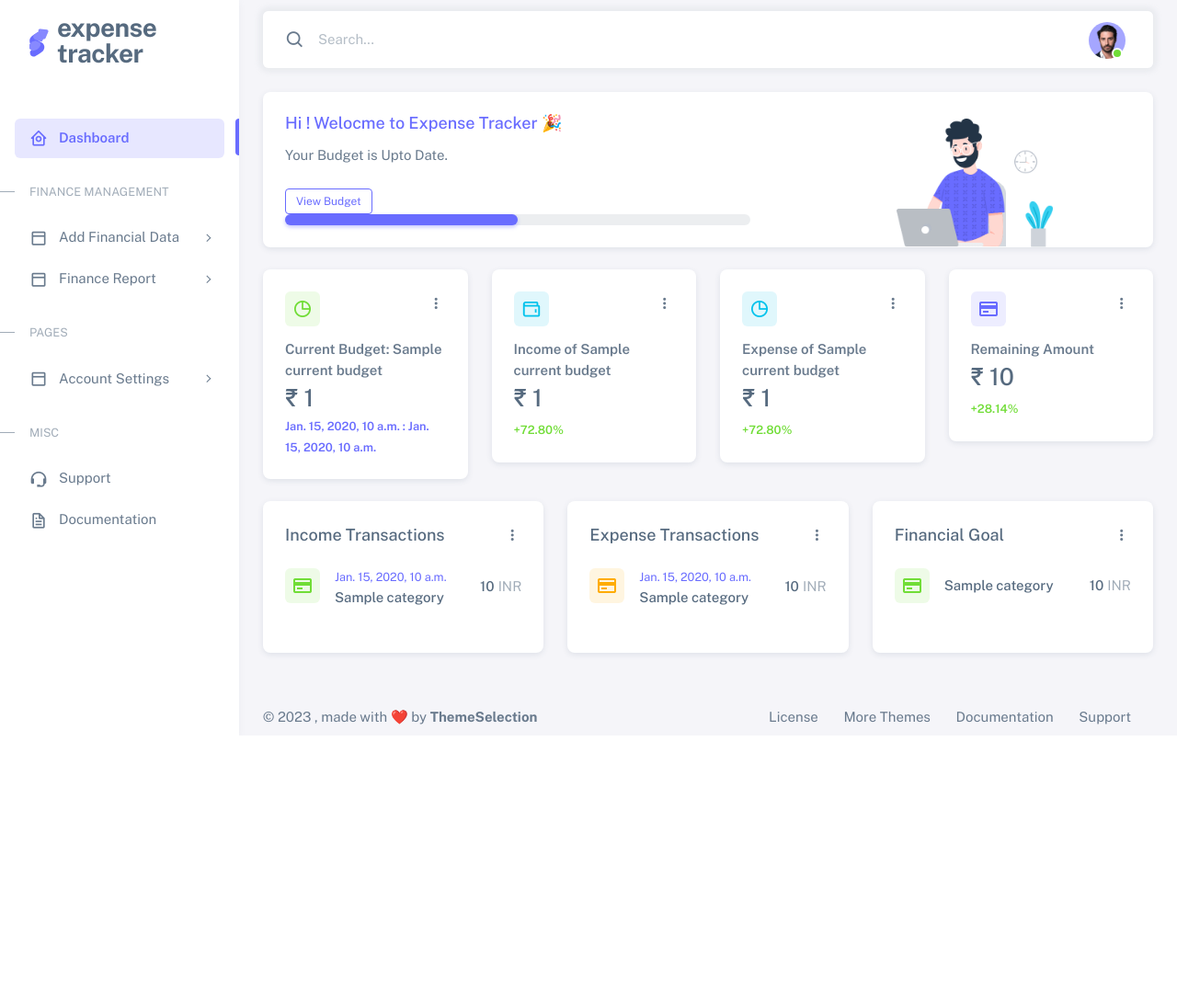
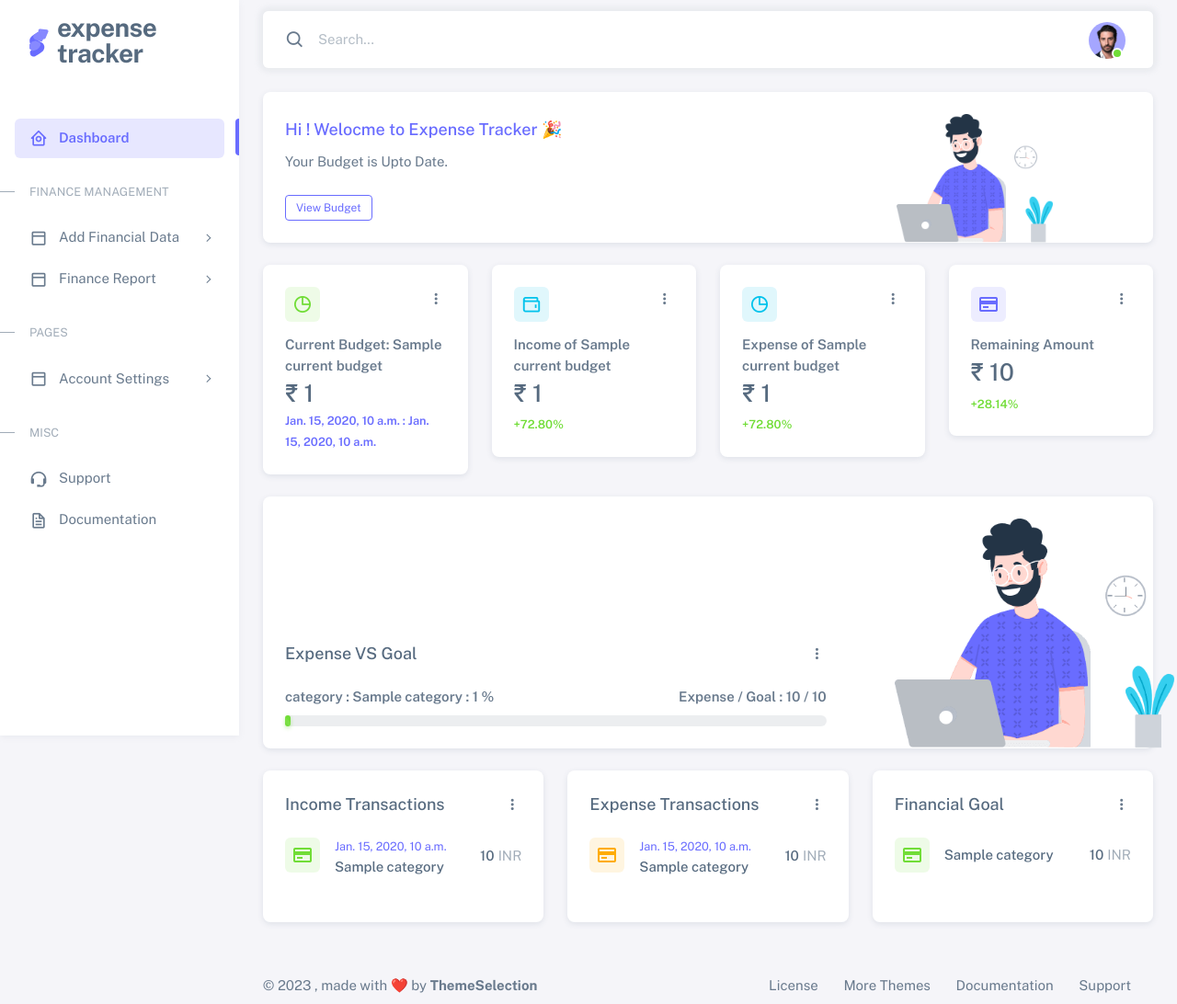
Before and after one commit to AppzDjangoDev/expense_tracker, a Django app: template templates/user/dashboard.html in a window 1280 px wide. Shown: the whole page at 92% size. Before the commit the page ends 800 px from the top, so only its background shows below. Run offline with Django 4.2, Linux system fonts and the light colour scheme; the template is opened without the code that fills it: most values are stand-ins (such as "Sample title", 1, 10 or a date in 2020); some libraries are stand-ins or nearby versions.

Commit message:
alert like progress bar

```diff
--- a/templates/landing/landing_page.html
+++ b/templates/landing/landing_page.html
@@ -85,9 +85,9 @@
         </div>
 
         <nav class="navbar navbar-expand-lg navbar-light py-lg-0 px-lg-5 wow fadeIn" data-wow-delay="0.1s">
-            <a href="index.html" class="navbar-brand ms-4 ms-lg-0">
+
                 <h1 class="display-5 text-primary m-0">Expense Tracker</h1>
-            </a>
+
             <button type="button" class="navbar-toggler me-4" data-bs-toggle="collapse"
                 data-bs-target="#navbarCollapse">
                 <span class="navbar-toggler-icon"></span>
--- a/templates/user/dashboard.html
+++ b/templates/user/dashboard.html
@@ -77,7 +77,7 @@
 
         <aside id="layout-menu" class="layout-menu menu-vertical menu bg-menu-theme">
           <div class="app-brand demo mb-5">
-            <a href="index.html" class="app-brand-link">
+            <a href="#" class="app-brand-link">
               <span class="app-brand-logo demo">
                 <svg
                   width="25"
@@ -428,9 +428,6 @@
                           </p>
                           <a href="{% url 'add_budget' %}"  class="btn btn-sm btn-outline-primary">Add Budget</a>
                           {% endif %}
-                          <div class="progress">
-                            <div class="progress-bar" role="progressbar" style="width: 50%;" aria-valuenow="50" aria-valuemin="0" aria-valuemax="100"></div>
-                          </div>
                         </div>
                       </div>
                       <div class="col-sm-5 text-center text-sm-left">
@@ -732,13 +729,14 @@
                     </div>
                     <div class="card-body">
                       <ul class="p-0 m-0">
-                        {% for data in goaldata %}
+                        {% for data in finance_goals %}
                         <li class="d-flex mb-4 pb-1">
                           <div class="avatar flex-shrink-0 me-3">
                             <img src="{% static 'assets/img/icons/unicons/cc-success.png' %}" alt="User" class="rounded" />
                           </div>
                           <div class="d-flex w-100 flex-wrap align-items-center justify-content-between gap-2">
                             <div class="me-2">
+
                               {% comment %} <small class="text-primary  d-block mb-1">{{data.date}}</small> {% endcomment %}
                               <h6 class="mb-0">{{data.category}}</h6>
                             </div>
@@ -754,6 +752,62 @@
                   </div>
                 </div>
                 <!--/ Transactions -->
+
+                <!-- banner widget -->
+                <div class="col-lg-12 mb-4 order-0">
+                  <div class="card">
+                    <div class="d-flex align-items-end row">
+                      <div class="col-sm-8">
+                        <div class="card-header d-flex align-items-center justify-content-between">
+                          <h5 class="card-title m-0 me-2">Expense VS Goal</h5>
+                          <div class="dropdown">
+                            <button
+                              class="btn p-0"
+                              type="button"
+                              id="transactionID"
+                              data-bs-toggle="dropdown"
+                              aria-haspopup="true"
+                              aria-expanded="false">
+                              <i class="bx bx-dots-vertical-rounded"></i>
+                            </button>
+
+                          </div>
+                        </div>
+                        {% for data in finance_goals %}
+
+                        <div class="card-body">
+                          <span class="fw-semibold d-flex mb-1" style="justify-content: space-between;">category : {{data.category}} : {{data.percentage}} %<span class="fw-semibold d-flex mb-1"> Expense / Goal   : {{data.achieved_amount}} / {{data.amount_limit}}</span></span>
+                          <div class="progress">
+                            {% if data.percentage > 75 %}
+                            <div class="progress-bar progress-bar-striped progress-bar-animated bg-danger" role="progressbar" style="width: {{data.percentage}}%;" aria-valuenow="{{data.achieved_amount}}" aria-valuemin="0" aria-valuemax="{{data.amount_limit}}"> </div>
+                            {% elif data.percentage > 50  %}
+                            <div class="progress-bar progress-bar-striped progress-bar-animated bg-warning" role="progressbar" style="width: {{data.percentage}}%;" aria-valuenow="{{data.achieved_amount}}" aria-valuemin="0" aria-valuemax="{{data.amount_limit}}"> </div>
+                            {% elif data.percentage > 25  %}
+                            <div class="progress-bar progress-bar-striped progress-bar-animated bg-primary" role="progressbar" style="width: {{data.percentage}}%;" aria-valuenow="{{data.achieved_amount}}" aria-valuemin="0" aria-valuemax="{{data.amount_limit}}"> </div>
+                            {% else %}
+                            <div class="progress-bar progress-bar-striped progress-bar-animated bg-success" role="progressbar" style="width: {{data.percentage}}%;" aria-valuenow="{{data.achieved_amount}}" aria-valuemin="0" aria-valuemax="{{data.amount_limit}}"> </div>
+                            {% endif %}
+                          </div>
+                        </div>
+
+
+                        {% endfor %}
+                      </div>
+                      <div class="col-sm-4 text-center text-sm-left">
+                        <div class="card-body pb-0 px-0 px-md-4">
+                          <img
+                            src="{% static 'assets/img/illustrations/man-with-laptop-light.png' %}"
+                            height="250"
+                            alt="View Badge User"
+                            data-app-dark-img="{% static 'illustrations/man-with-laptop-dark.png' %}"
+                            data-app-light-img="{% static 'illustrations/man-with-laptop-light.png' %}"
+                          />
+                        </div>
+                      </div>
+                    </div>
+                  </div>
+                </div>
+                <!-- banner widget -->
 
 
 
```
Also changed, not shown: account/views.py (+34 -12 lines), finance/views.py (+37 -10 lines), db.sqlite3.
